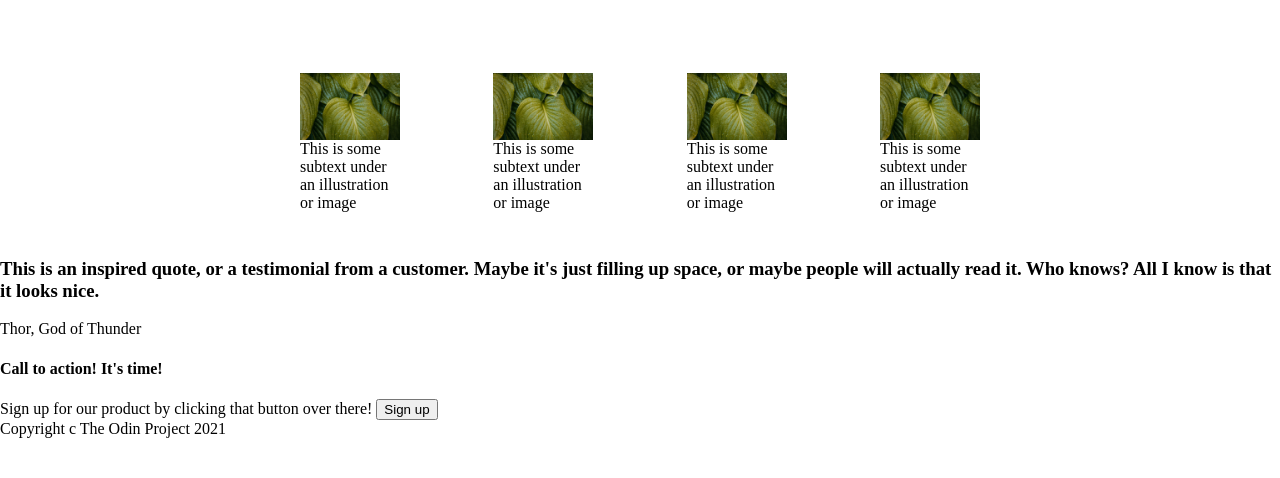
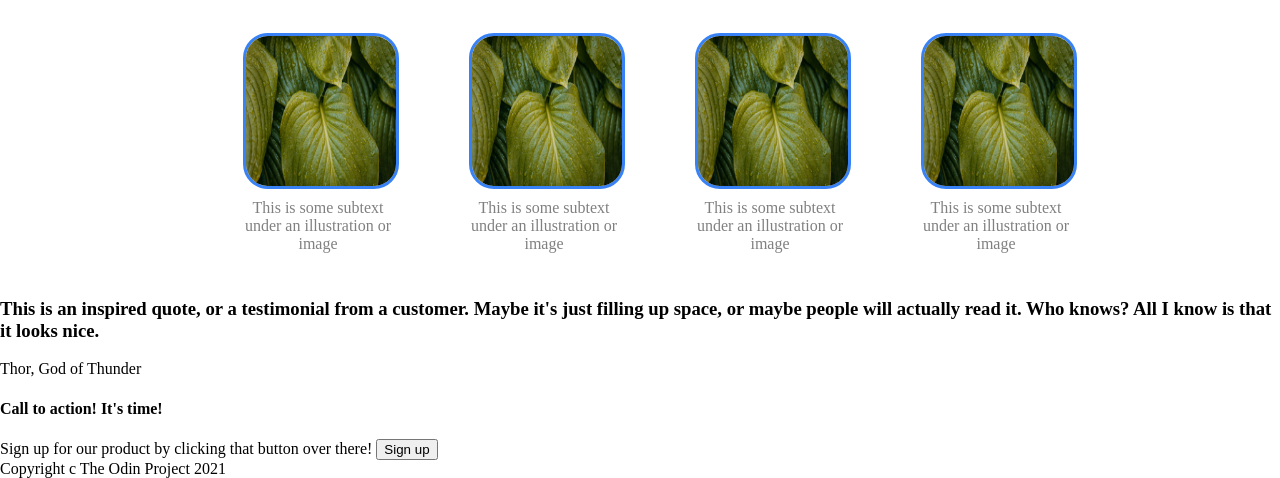
Before and after one commit to kindcactus23/landing-page, a plain HTML site: page index.html in a window 1280 px wide. Shown: the part 546-1024 px from the top of the page. Before the commit the page ends 984 px from the top, so only its background shows below. Drawn offline with Linux system fonts and the light colour scheme; files whose address does not match are found by name.

Commit message:
edit description styles

```diff
--- a/index.html
+++ b/index.html
@@ -29,7 +29,7 @@
     </div>
 
     <div class="information">
-        <h1>Some random information</h1>
+        <h1>Some random information.</h1>
         <div class="boxes">
         <ul>
             <div class="box"><img src="/home/cactus/repos/landing-page/images/image1.jpg"><div class="img-text">This is some subtext under an illustration or image</div></div>
--- a/styles.css
+++ b/styles.css
@@ -78,6 +78,7 @@ body {
     background-color: white;
     display: flex;
     flex-direction: column;
+    min-width: 0;
 }
 
 .information h1 {
@@ -88,16 +89,37 @@ body {
     justify-content: center;
 }
 
+.boxes {
+    display: flex;
+    justify-content: center;
+    padding: 0 200px;
+}
+
 .information ul {
     display: flex;
-    min-width: none;
     justify-content: space-between;
-    padding: 50px 300px;
+    gap: 50px;
 }
 
 .box {
     display: flex;
     flex-direction: column;
-    width: 100px;
-    height: 100px;
+    padding: 10px;
+    gap: 10px;
 }
+
+.box img {
+    display: flex;
+    width: 150px;
+    height: 150px;
+    border-style: solid;
+    border-color: #3882F6;
+    border-radius: 25px;
+}
+
+.img-text {
+    color: gray;
+    display: flex;
+    width: 150px;
+    text-align: center;
+}
```
